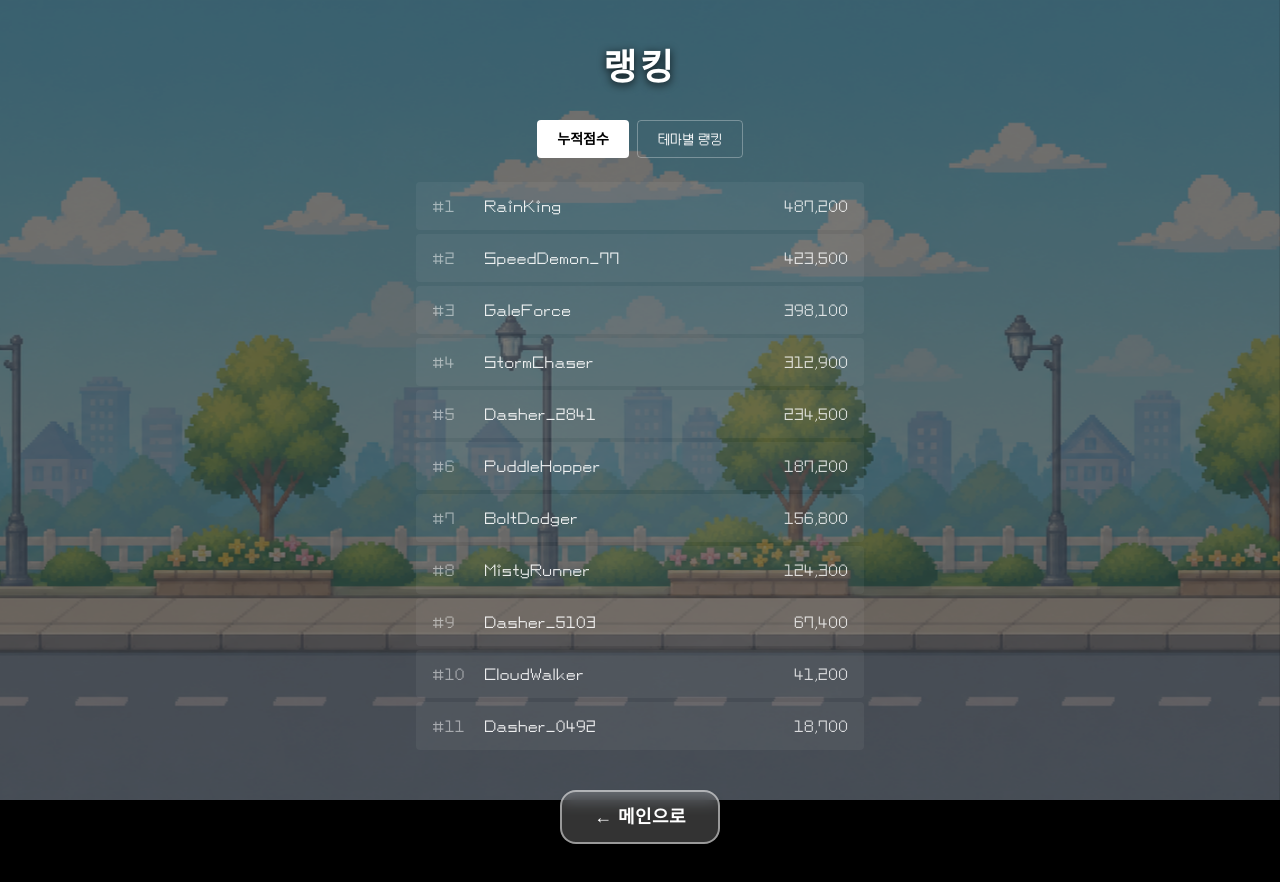
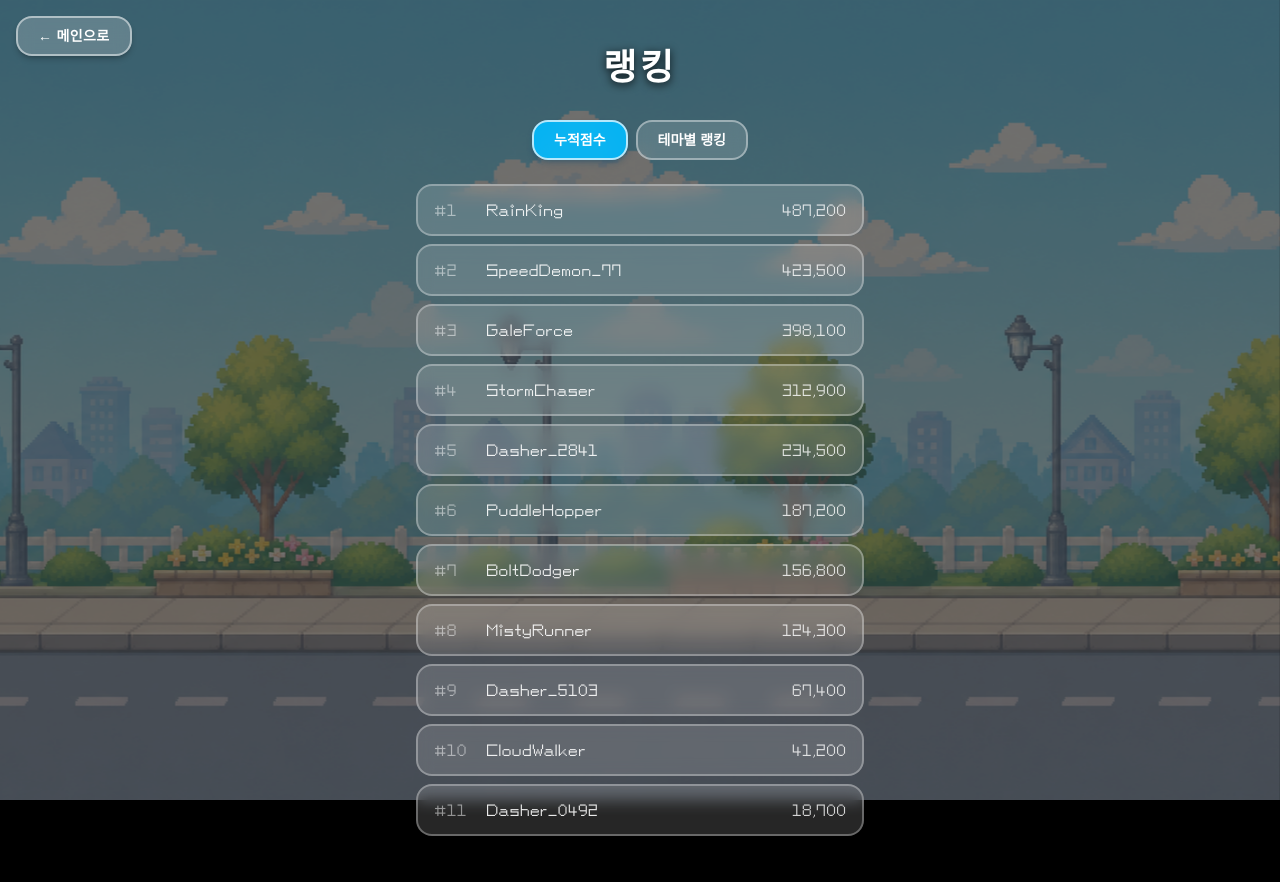
Before and after one commit to LEESOLL/rain-dash, a Next.js app: page /ranking in a window 1280 px wide. Shown: the top 882 px of the page. Built offline with nearby package versions, Linux system fonts and the light colour scheme; a web font is replaced by a local one.

Commit message:
fix(ui): 랭킹페이지 ui 수정

```diff
--- a/app/ranking/page.tsx
+++ b/app/ranking/page.tsx
@@ -43,6 +43,13 @@ export default function RankingsPage() {
         style={{ backgroundImage: "url(/sprites/background/street-bg.png)" }}
       />
       <div className="pointer-events-none fixed inset-0 z-0 bg-black/55" />
+
+      <div className="fixed left-4 top-4 z-30">
+        <GameButton size="sm" href="/">
+          ← 메인으로
+        </GameButton>
+      </div>
+
       <div className="relative z-10 flex w-full flex-col items-center">
         <h1 className="mb-8 text-4xl font-bold tracking-widest [text-shadow:_0_2px_8px_rgb(0_0_0_/_85%)]">
           랭킹
@@ -51,20 +58,20 @@ export default function RankingsPage() {
         <div className="mb-6 flex gap-2">
           <button
             onClick={() => setTab("cumulative")}
-            className={`rounded px-5 py-2 text-sm transition ${
+            className={`rounded-2xl border-2 px-5 py-2 text-sm font-bold backdrop-blur transition ${
               tab === "cumulative"
-                ? "bg-white font-bold text-black"
-                : "border border-white/30 hover:bg-white/10"
+                ? "border-white/70 bg-sky-400/90 text-white shadow-md shadow-sky-900/30"
+                : "border-white/40 bg-white/15 text-white hover:bg-white/30"
             }`}
           >
             누적점수
           </button>
           <button
             onClick={() => setTab("theme")}
-            className={`rounded px-5 py-2 text-sm transition ${
+            className={`rounded-2xl border-2 px-5 py-2 text-sm font-bold backdrop-blur transition ${
               tab === "theme"
-                ? "bg-white font-bold text-black"
-                : "border border-white/30 hover:bg-white/10"
+                ? "border-white/70 bg-sky-400/90 text-white shadow-md shadow-sky-900/30"
+                : "border-white/40 bg-white/15 text-white hover:bg-white/30"
             }`}
           >
             테마별 랭킹
@@ -79,7 +86,7 @@ export default function RankingsPage() {
               <select
                 value={bundleId}
                 onChange={(e) => setBundleId(e.target.value)}
-                className="rounded border border-white/30 bg-white/10 px-3 py-2 text-white outline-none focus:border-white"
+                className="rounded-2xl border-2 border-white/40 bg-white/15 px-4 py-2.5 text-white outline-none backdrop-blur transition focus:border-sky-300"
               >
                 {bundles.map((b) => (
                   <option
@@ -95,12 +102,6 @@ export default function RankingsPage() {
             </div>
           )}
         </div>
-
-        <div className="mt-10">
-          <GameButton size="md" href="/">
-            ← 메인으로
-          </GameButton>
-        </div>
       </div>
     </main>
   );
@@ -109,38 +110,38 @@ export default function RankingsPage() {
 function RankList({ entries }: { entries: RankEntry[] }) {
   if (entries.length === 0) {
     return (
-      <div className="rounded border border-white/10 py-8 text-center text-sm opacity-50">
+      <div className="rounded-2xl border-2 border-white/30 bg-white/10 py-8 text-center text-sm text-white/70 backdrop-blur">
         기록 없음
       </div>
     );
   }
 
   return (
-    <ol className="flex flex-col gap-1">
+    <ol className="flex flex-col gap-2">
       {entries.map((e, i) => (
         <li
           key={`${e.nickname}-${i}`}
-          className={`flex items-center justify-between rounded px-4 py-3 ${
+          className={`flex items-center justify-between rounded-2xl border-2 px-4 py-3 backdrop-blur ${
             e.isMe
-              ? "border border-yellow-400/60 bg-yellow-400/15"
-              : "bg-white/5"
+              ? "border-sky-300/80 bg-sky-400/30"
+              : "border-white/30 bg-white/15"
           }`}
         >
           <div className="flex items-center gap-3">
             <span className="w-10 opacity-50">#{i + 1}</span>
             <span
-              className={e.isMe ? "font-bold text-yellow-200" : "text-white/90"}
+              className={e.isMe ? "font-bold text-white" : "text-white/90"}
             >
               {e.nickname}
             </span>
             {e.isMe && (
-              <span className="rounded bg-yellow-400 px-1.5 py-0.5 text-[10px] font-bold text-black">
+              <span className="rounded-md bg-white px-1.5 py-0.5 text-[10px] font-bold text-sky-600">
                 ME
               </span>
             )}
           </div>
           <span
-            className={e.isMe ? "font-bold text-yellow-200" : "text-white/80"}
+            className={e.isMe ? "font-bold text-white" : "text-white/80"}
           >
             {e.score.toLocaleString()}
           </span>
```
